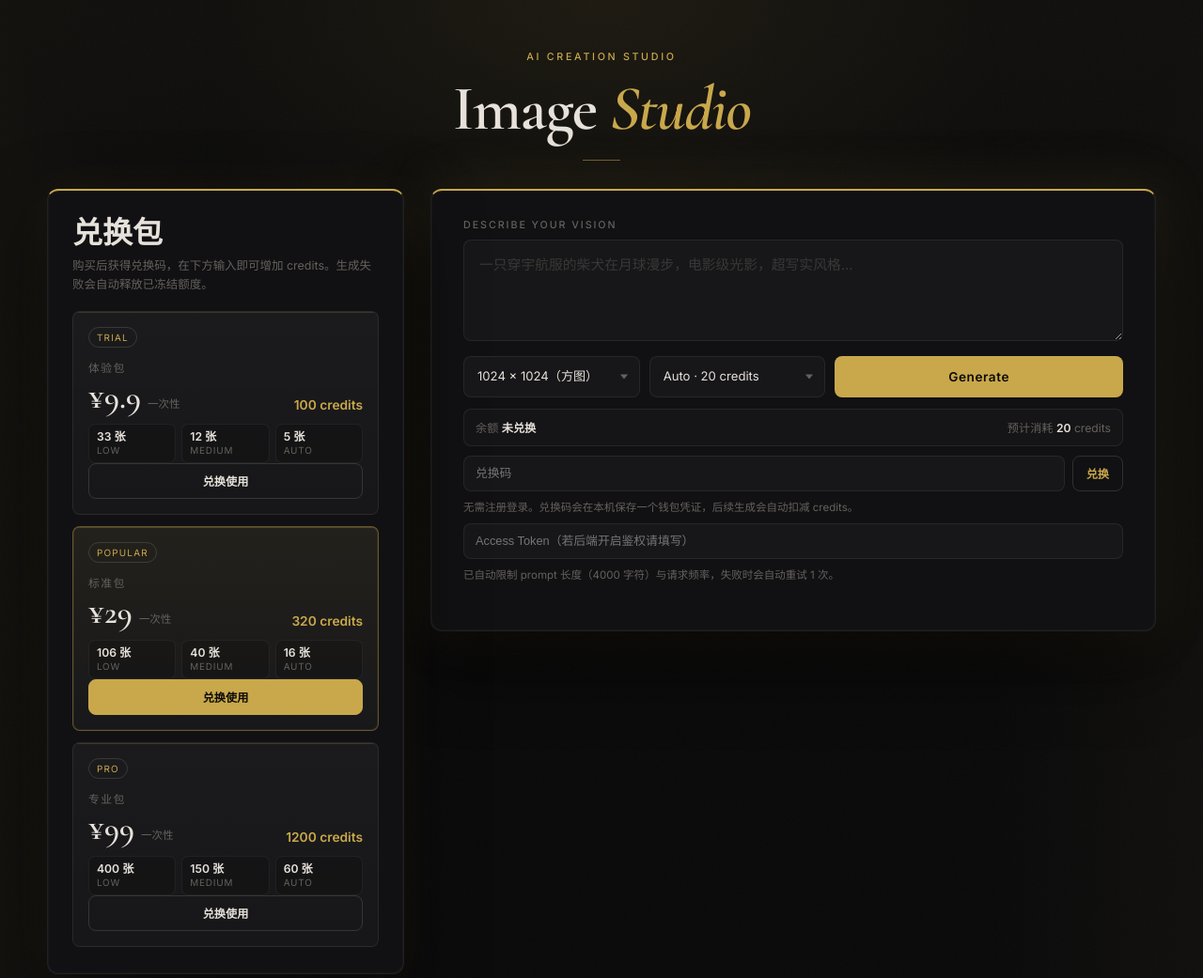
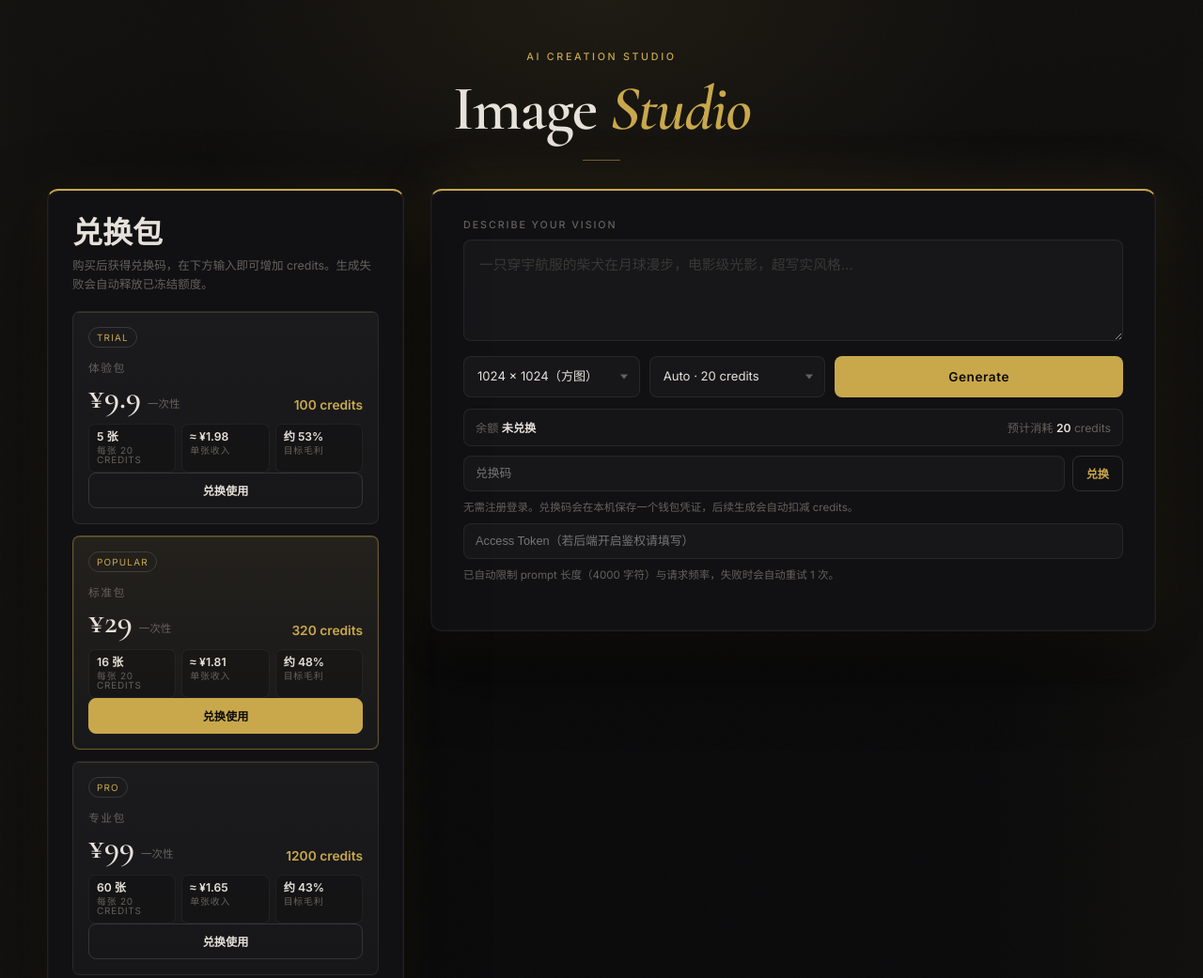
Before and after one commit to let5sne/gpt-image, a website: page public/index.html in a window 1280 px wide. Shown: the top 1041 px of the page at 94% size. Drawn offline with nearby package versions, Linux system fonts and the light colour scheme; no server answers.

Commit message:
fix: 统一生成扣费保持毛利

```diff
--- a/public/index.html
+++ b/public/index.html
@@ -906,9 +906,9 @@ h2 {
           <div class="plan-credits">100 credits</div>
         </div>
         <div class="plan-usage-grid" aria-label="体验包预计可生成数量">
-          <div class="plan-usage-item"><strong>33 张</strong><span>Low</span></div>
-          <div class="plan-usage-item"><strong>12 张</strong><span>Medium</span></div>
-          <div class="plan-usage-item"><strong>5 张</strong><span>Auto</span></div>
+          <div class="plan-usage-item"><strong>5 张</strong><span>每张 20 credits</span></div>
+          <div class="plan-usage-item"><strong>≈ ¥1.98</strong><span>单张收入</span></div>
+          <div class="plan-usage-item"><strong>约 53%</strong><span>目标毛利</span></div>
         </div>
         <button class="plan-btn" type="button" onclick="focusRedeem('体验包')">兑换使用</button>
       </article>
@@ -922,9 +922,9 @@ h2 {
           <div class="plan-credits">320 credits</div>
         </div>
         <div class="plan-usage-grid" aria-label="标准包预计可生成数量">
-          <div class="plan-usage-item"><strong>106 张</strong><span>Low</span></div>
-          <div class="plan-usage-item"><strong>40 张</strong><span>Medium</span></div>
-          <div class="plan-usage-item"><strong>16 张</strong><span>Auto</span></div>
+          <div class="plan-usage-item"><strong>16 张</strong><span>每张 20 credits</span></div>
+          <div class="plan-usage-item"><strong>≈ ¥1.81</strong><span>单张收入</span></div>
+          <div class="plan-usage-item"><strong>约 48%</strong><span>目标毛利</span></div>
         </div>
         <button class="plan-btn" type="button" onclick="focusRedeem('标准包')">兑换使用</button>
       </article>
@@ -938,9 +938,9 @@ h2 {
           <div class="plan-credits">1200 credits</div>
         </div>
         <div class="plan-usage-grid" aria-label="专业包预计可生成数量">
-          <div class="plan-usage-item"><strong>400 张</strong><span>Low</span></div>
-          <div class="plan-usage-item"><strong>150 张</strong><span>Medium</span></div>
-          <div class="plan-usage-item"><strong>60 张</strong><span>Auto</span></div>
+          <div class="plan-usage-item"><strong>60 张</strong><span>每张 20 credits</span></div>
+          <div class="plan-usage-item"><strong>≈ ¥1.65</strong><span>单张收入</span></div>
+          <div class="plan-usage-item"><strong>约 43%</strong><span>目标毛利</span></div>
         </div>
         <button class="plan-btn" type="button" onclick="focusRedeem('专业包')">兑换使用</button>
       </article>
@@ -984,8 +984,8 @@ h2 {
       </div>
       <div class="size-wrap">
         <select id="quality" onchange="updateEstimatedCost()">
-          <option value="low">Low · 3 credits</option>
-          <option value="medium">Medium · 8 credits</option>
+          <option value="low">Low · 20 credits</option>
+          <option value="medium">Medium · 20 credits</option>
           <option value="auto" selected>Auto · 20 credits</option>
         </select>
       </div>
@@ -1110,7 +1110,7 @@ function setAuthStatus(message, state = '') {
 
 function getQualityCost() {
   const quality = document.getElementById('quality')?.value || 'auto';
-  return { low: 3, medium: 8, auto: 20, high: 20 }[quality] || 20;
+  return { low: 20, medium: 20, auto: 20, high: 20 }[quality] || 20;
 }
 
 function updateEstimatedCost() {
--- a/server.js
+++ b/server.js
@@ -194,8 +194,8 @@ if (CREDITS_ENABLED && (!process.env.CREDIT_CODE_PEPPER || CREDIT_CODE_PEPPER ==
   );
 }
 const CREDIT_COSTS = {
-  low: Number(process.env.CREDIT_COST_REPLICATE_GPT_IMAGE_2_LOW || 3),
-  medium: Number(process.env.CREDIT_COST_REPLICATE_GPT_IMAGE_2_MEDIUM || 8),
+  low: Number(process.env.CREDIT_COST_REPLICATE_GPT_IMAGE_2_LOW || 20),
+  medium: Number(process.env.CREDIT_COST_REPLICATE_GPT_IMAGE_2_MEDIUM || 20),
   auto: Number(process.env.CREDIT_COST_REPLICATE_GPT_IMAGE_2_AUTO || 20),
   high: Number(process.env.CREDIT_COST_REPLICATE_GPT_IMAGE_2_HIGH || 20),
 };
```
Also changed, not shown: 1 other file.
